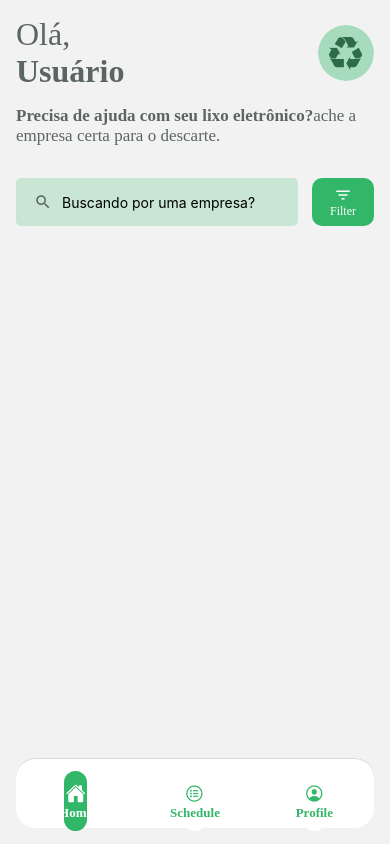
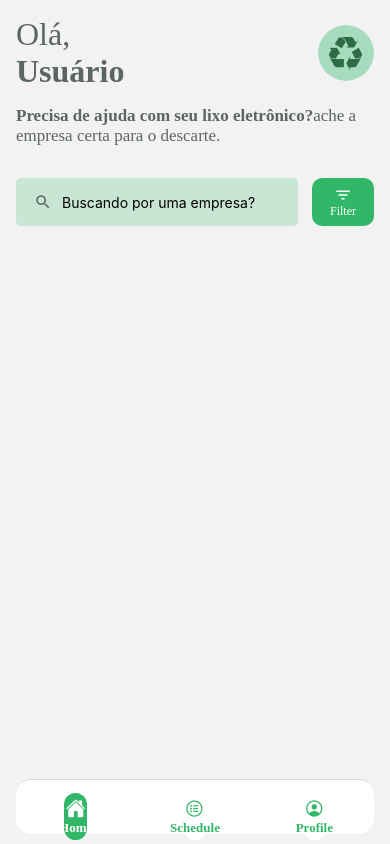
Before and after one commit to maeceloacm1998/GoGreen, a React Native app: screen /main in a window 390 px wide. Built offline with nearby package versions, Linux system fonts and the light colour scheme.

Commit message:
refactor: adjust height bottom navigation

```diff
--- a/src/router/bottomNavigation/buttomNavigation.routes.tsx
+++ b/src/router/bottomNavigation/buttomNavigation.routes.tsx
@@ -80,10 +80,10 @@ function ButtonNavigation() {
         tabBarLabel: ({focused}) => <TextOption focused={focused}></TextOption>,
         tabBarStyle: {
           backgroundColor: themes.color.white,
-          height: 70,
-          marginBottom: 16,
+          height: 55,
+          marginBottom: 10,
           marginHorizontal: 16,
-          borderRadius: 20,
+          borderRadius: 15,
         },
       })}>
       <Tab.Screen
--- a/src/router/bottomNavigation/styled.ts
+++ b/src/router/bottomNavigation/styled.ts
@@ -21,10 +21,10 @@ export const TextOption = styled.Text<TextOptionType>`
 `;
 
 export const ContainerIcon = styled.View<ContainerIcon>`
-  margin-bottom: -15px;
+  margin-bottom: -19px;
   width: 90%;
-  height: 60px;
-  border-radius: 20px;
+  height: 47px;
+  border-radius: 15px;
   justify-content: center;
   align-items: center;
   background-color: ${props => (props.color ? props.color : '#FFFFFF')};
```
